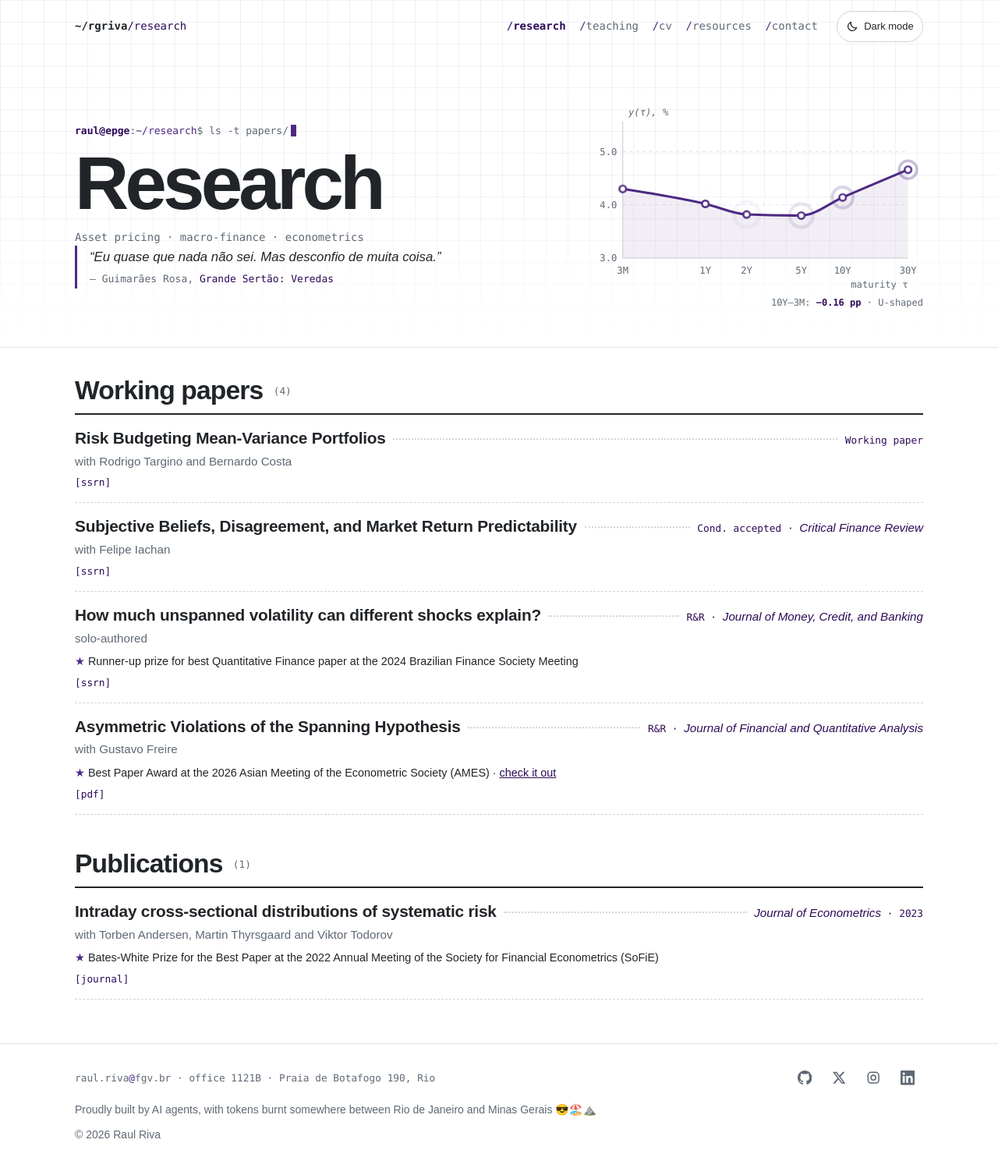
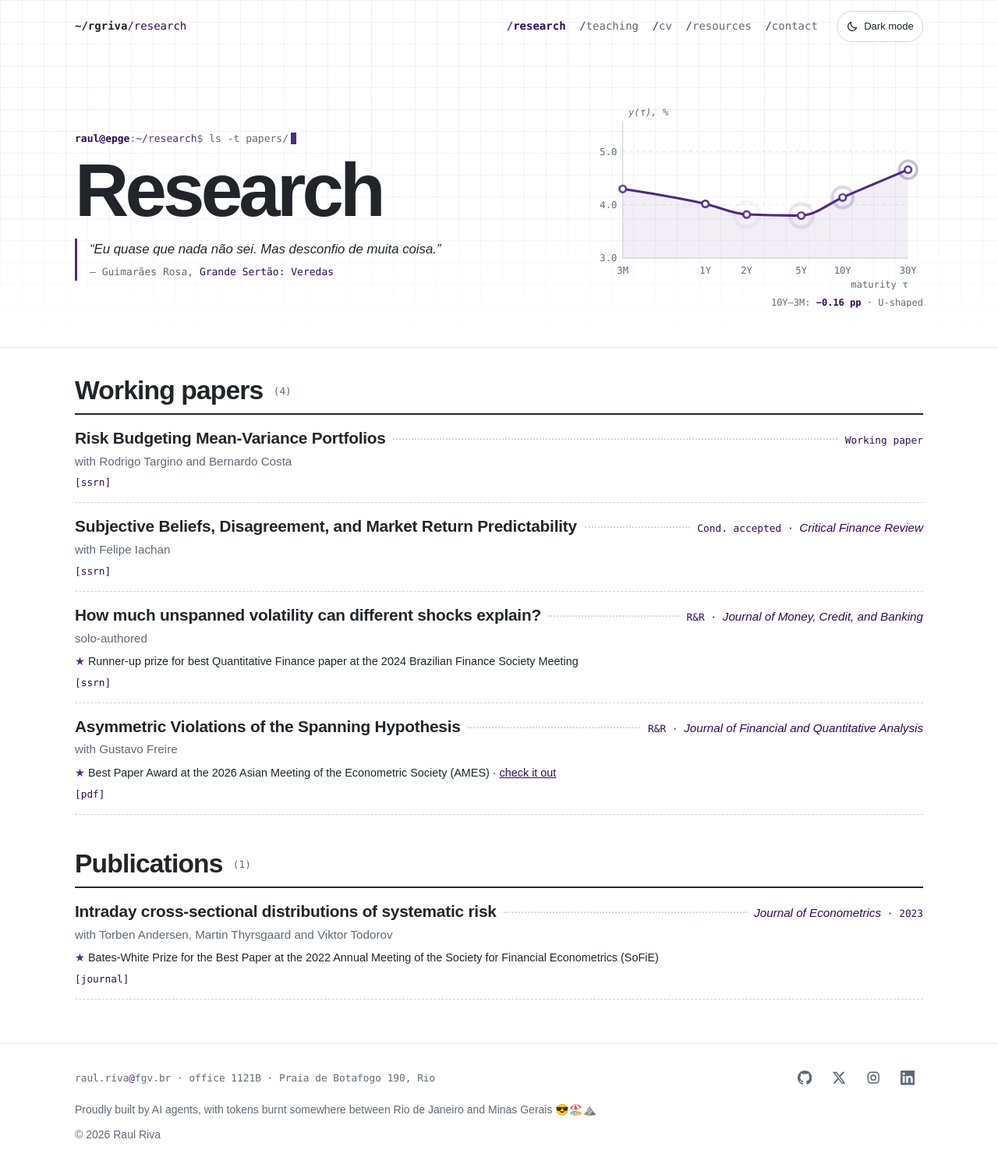
Before and after one commit to rgriva/rgriva.github.io, a Jekyll site: the page built from research.md, in a window 1280 px wide. Shown: the whole page at 78% size. Built offline with Jekyll 4.4.1, drawn with Linux system fonts in a browser that asks for light colours.

Commit message:
Refine Home and Research epigraph layout

```diff
--- a/_includes/hero.html
+++ b/_includes/hero.html
@@ -22,9 +22,12 @@
     {%- endif %}
   </div>
   {%- if page.portrait %}
-  <figure class="portrait">
+  <div class="portrait">
     <img src="{{ page.portrait | relative_url }}" alt="Portrait of Raul Guarini Riva" width="400" height="500">
-  </figure>
+    {%- if page.epigraph and page.curve != true %}
+    {% include epigraph.html epigraph=page.epigraph %}
+    {%- endif %}
+  </div>
   {%- elsif page.curve %}
   {% include curve.html %}
   {%- elsif page.epigraph %}
--- a/_layouts/home.html
+++ b/_layouts/home.html
@@ -5,7 +5,6 @@ layout: default
   <section aria-labelledby="about">
     <p class="kicker">01 &mdash; about</p>
     <h2 id="about">Welcome!</h2>
-    {% include epigraph.html epigraph=page.epigraph %}
     <div class="prose">
       {{ content }}
     </div>
--- a/assets/css/main.css
+++ b/assets/css/main.css
@@ -181,7 +181,6 @@ h1 {
 .readout { margin: 0.6rem 0 0; color: var(--muted); font: 0.75rem/1.4 var(--mono); }
 .readout b { color: var(--accent); }
 .curve { width: 100%; max-width: 26rem; }
-.hero-curve .epigraph { margin-top: 1.5rem; }
 
 /* ---------- Epigraph ---------- */
 .epigraph { margin: 1.1rem 0 1.5rem; padding: 0.15rem 0 0.15rem 1rem; border-left: 3px solid var(--accent-bright); }
@@ -189,6 +188,8 @@ h1 {
 .epigraph figcaption { margin-top: 0.45rem; color: var(--muted); font: 0.8125rem/1.4 var(--mono); }
 .epigraph cite { color: var(--accent); font-style: normal; }
 .hero .epigraph { margin: 0; }
+.hero-curve .epigraph { margin-top: 1rem; }
+.hero .portrait .epigraph { margin-top: 1rem; }
 .pg-home .epigraph blockquote { font-size: 1.2rem; }
 
 /* ---------- Main ---------- */
--- a/research.md
+++ b/research.md
@@ -3,7 +3,6 @@ layout: research
 title: "Research"
 cwd: research
 prompt: "ls -t papers/"
-lede: "Asset pricing · macro-finance · econometrics"
 curve: true
 epigraph:
   text: "Eu quase que nada não sei. Mas desconfio de muita coisa."
```
